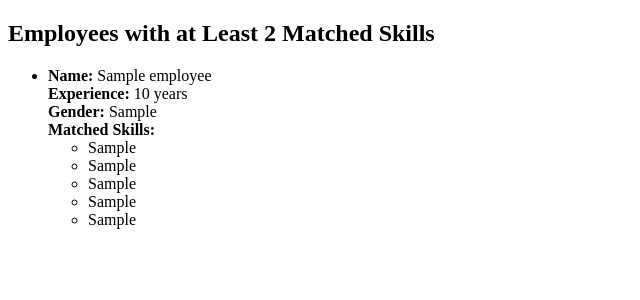
After one commit to MuraliB123/Hirem, a Flask app: template templates/employee_list.html in a window 1280 px wide. The commit adds this page. Shown: the top 300 px of the page, without its empty margins (0-640 px from the left). Run offline with Flask 3, Linux system fonts and the light colour scheme; the template is opened without the code that fills it: most values are stand-ins (such as "Sample title", 1, 10 or a date in 2020); some libraries are stand-ins or nearby versions.

Commit message:
inception_1

```diff
--- a/app.py
+++ b/app.py
@@ -37,11 +37,12 @@ db1 = mysql.connector.connect(
     password="new_password",
     database="hirem"
 )
+from models import employee_details
 db.init_app(app)
 
 
 def process(input_txt):
-    string1 = "give the technical skills required for below project (give bulletin points)"
+    string1 = "give the technical skills required for below project in five lines"
     string2 = input_txt + string1
     url = "https://open-ai21.p.rapidapi.com/conversationgpt35"
     payload = {
@@ -70,6 +71,29 @@ def man():
         output1    = process(input_txt)
         return render_template('requirements.html',ans=output1)
     return render_template('home.html')
-
+@app.route('/input_form',methods=['POST'])
+def input_form():
+    if request.method == 'POST':
+        skill_1 = request.form['skill_1']
+        skill_2 = request.form['skill_2']
+        skill_3 = request.form['skill_3']
+        skill_4 = request.form['skill_4']
+        skill_5 = request.form['skill_5']
+        skills_from_form = [skill_1, skill_2, skill_3, skill_4, skill_5]
+        matched_employees = employee_details.query.filter(
+            (employee_details.e_skill_set_1.in_(skills_from_form)) |
+            (employee_details.e_skill_set_2.in_(skills_from_form)) |
+            (employee_details.e_skill_set_3.in_(skills_from_form)) |
+            (employee_details.e_skill_set_4.in_(skills_from_form)) |
+            (employee_details.e_skill_set_5.in_(skills_from_form))
+        ).all()
+        employees_with_at_least_2_skills = [
+            employee for employee in matched_employees
+            if sum(skill in skills_from_form for skill in [
+                employee.e_skill_set_1, employee.e_skill_set_2,
+                employee.e_skill_set_3, employee.e_skill_set_4, employee.e_skill_set_5
+            ]) >= 2
+        ]
+        return render_template('employee_list.html', employees=employees_with_at_least_2_skills)
 if __name__ == "__main__":
     app.run(debug=True)
--- /dev/null
+++ b/templates/employee_list.html
@@ -0,0 +1,26 @@
+<!DOCTYPE html>
+<html>
+<head>
+    <title>Employee List</title>
+</head>
+<body>
+    <h2>Employees with at Least 2 Matched Skills</h2>
+    <ul>
+        {% for employee in employees %}
+            <li>
+                <strong>Name:</strong> {{ employee.e_name }}<br>
+                <strong>Experience:</strong> {{ employee.e_exp }} years<br>
+                <strong>Gender:</strong> {{ employee.e_gender }}<br>
+                <strong>Matched Skills:</strong>
+                <ul>
+                    <li>{{ employee.e_skill_set_1 }}</li>
+                    <li>{{ employee.e_skill_set_2 }}</li>
+                    <li>{{ employee.e_skill_set_3 }}</li>
+                    <li>{{ employee.e_skill_set_4 }}</li>
+                    <li>{{ employee.e_skill_set_5 }}</li>
+                </ul>
+            </li>
+        {% endfor %}
+    </ul>
+</body>
+</html>
```
Also changed, not shown: models.py (+11 -0 lines), templates/requirements.html (+24 -17 lines).
